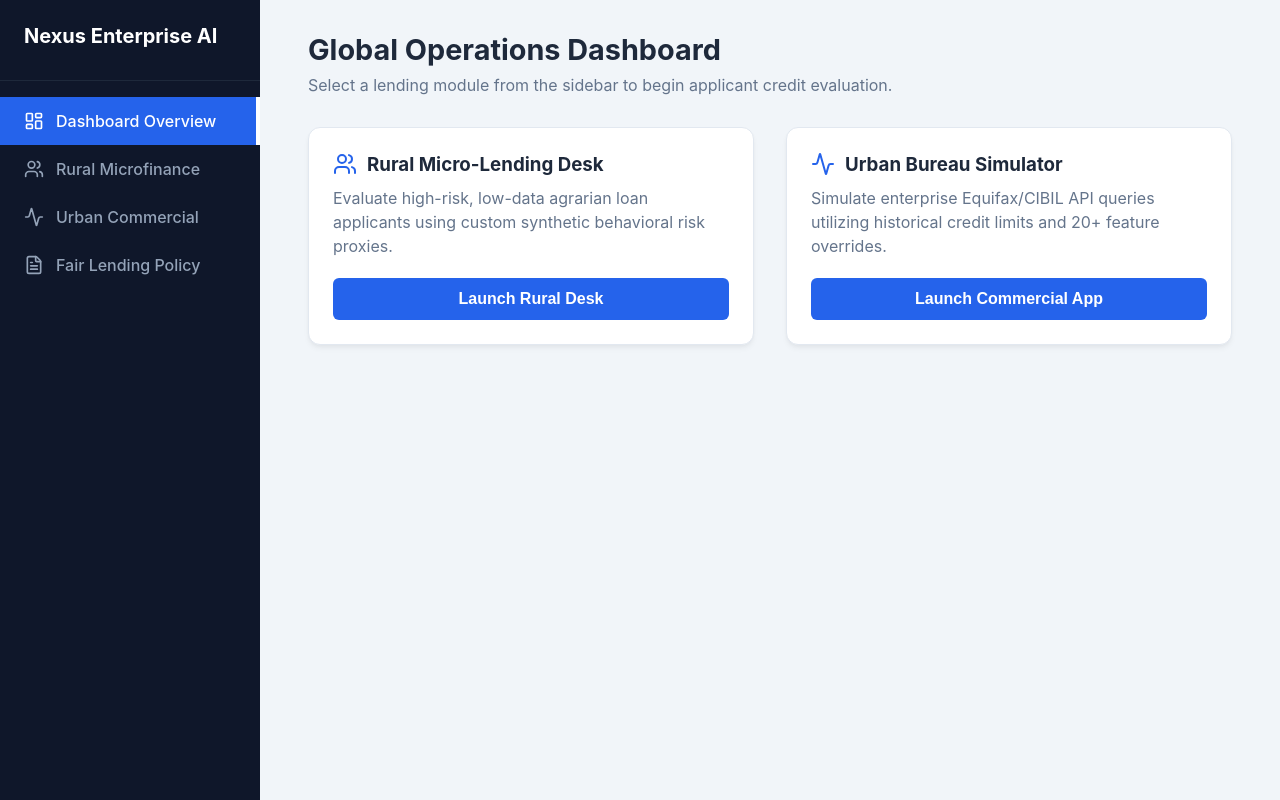
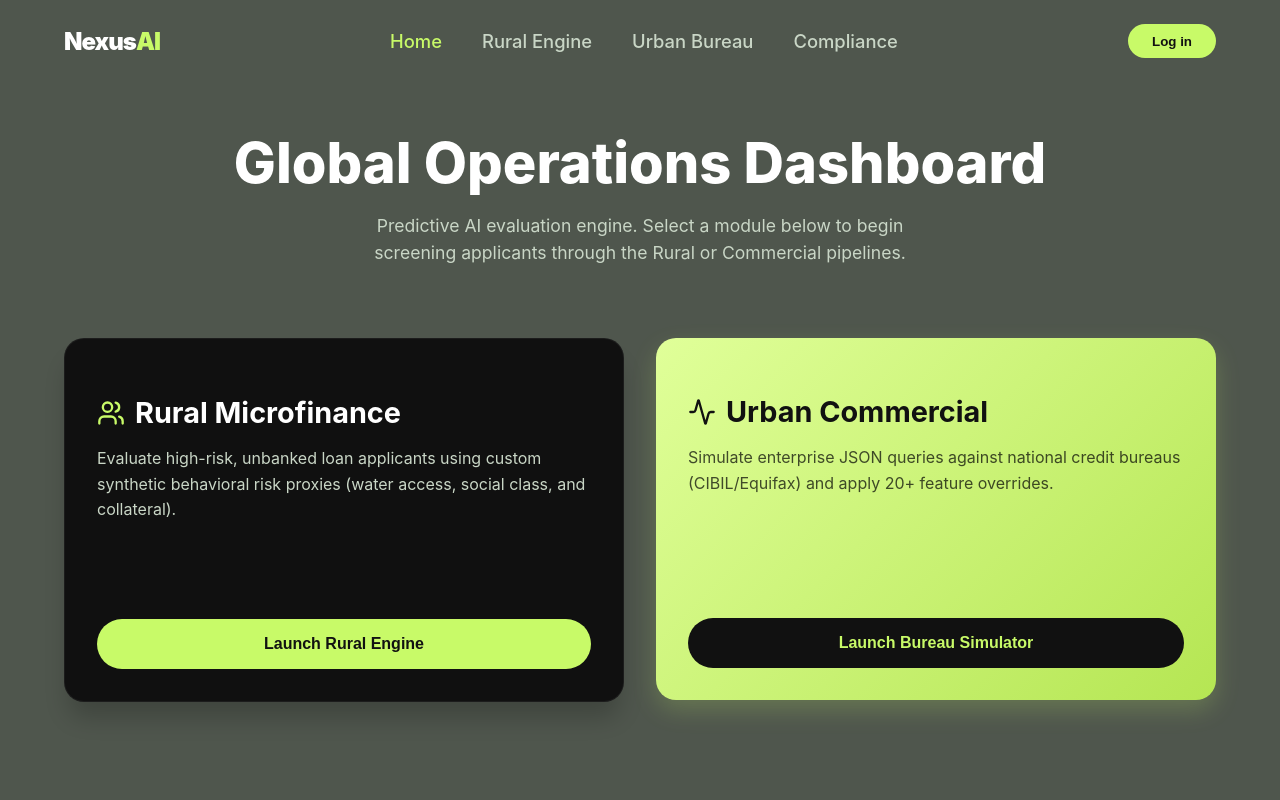
Before and after one commit to Nava-deep-18/Dual_Mode_AI_Lending_System, a React (Vite) app in the folder frontend/: page / in a window 1280 px wide. Built offline with nearby package versions, Linux system fonts and the light colour scheme.

Commit message:
changing ui theme to neon green

```diff
--- a/frontend/src/App.jsx
+++ b/frontend/src/App.jsx
@@ -1,68 +1,78 @@
 import React from 'react'
 import { Routes, Route, Link, useLocation } from 'react-router-dom'
-import { LayoutDashboard, Users, Activity, FileText } from 'lucide-react'
+import { Users, Activity } from 'lucide-react'
 import './index.css'
 import RuralApp from './RuralApp.jsx'
 import UrbanApp from './UrbanApp.jsx'
 
-const Sidebar = () => {
+const Navbar = () => {
   const location = useLocation();
   const path = location.pathname;
 
   return (
-    <div className="sidebar">
-      <div className="sidebar-header">
-        Nexus Enterprise AI
+    <nav className="top-navbar">
+      <div className="navbar-brand">
+        <Link to="/" style={{ textDecoration: 'none' }}>
+           <span style={{ fontSize: "1.5rem", fontWeight: 900, letterSpacing: "-1px", color: "var(--text-bright)" }}>Nexus<span style={{ color: "var(--neon-green)" }}>AI</span></span>
+        </Link>
       </div>
-      <nav>
-        <Link to="/" className={`nav-link ${path === '/' ? 'active' : ''}`}>
-          <LayoutDashboard size={20} />
-          Dashboard Overview
-        </Link>
-        <Link to="/rural" className={`nav-link ${path === '/rural' ? 'active' : ''}`}>
-          <Users size={20} />
-          Rural Microfinance
-        </Link>
-        <Link to="/urban" className={`nav-link ${path === '/urban' ? 'active' : ''}`}>
-          <Activity size={20} />
-          Urban Commercial
-        </Link>
-        <Link to="/compliance" className={`nav-link ${path === '/compliance' ? 'active' : ''}`}>
-          <FileText size={20} />
-          Fair Lending Policy
-        </Link>
-      </nav>
-    </div>
+
+      <div className="navbar-links">
+        <Link to="/" className={path === '/' ? 'active' : ''}>Home</Link>
+        <Link to="/rural" className={path === '/rural' ? 'active' : ''}>Rural Engine</Link>
+        <Link to="/urban" className={path === '/urban' ? 'active' : ''}>Urban Bureau</Link>
+        <Link to="/compliance" className={path === '/compliance' ? 'active' : ''}>Compliance</Link>
+      </div>
+
+      <div className="navbar-actions">
+        <button className="btn-login">Log in</button>
+      </div>
+    </nav>
   );
 };
 
 const DashboardHome = () => (
-  <div>
-    <div className="page-header">
-      <h1>Global Operations Dashboard</h1>
-      <p>Select a lending module from the sidebar to begin applicant credit evaluation.</p>
+  <div style={{ display: "flex", flexDirection: "column", maxWidth: "1200px", margin: "0 auto" }}>
+
+    <div className="page-header" style={{ marginBottom: "2.5rem", textAlign: "center", marginTop: "0rem" }}>
+      <h1 style={{ fontSize: "3.5rem", marginBottom: "1rem" }}>Global Operations Dashboard</h1>
+      <p style={{ maxWidth: "600px", margin: "0 auto", fontSize: "1.1rem" }}>Predictive AI evaluation engine. Select a module below to begin screening applicants through the Rural or Commercial pipelines.</p>
     </div>
 
-    <div style={{ display: 'grid', gridTemplateColumns: 'minmax(300px, 1fr) minmax(300px, 1fr)', gap: '2rem' }}>
-      <div className="card">
-        <h3 style={{ display: 'flex', alignItems: 'center', gap: '10px', margin: 0 }}><Users color="var(--primary-blue)" /> Rural Micro-Lending Desk</h3>
-        <p style={{ color: 'var(--text-muted)', marginTop: '10px', marginBottom: '20px', lineHeight: '1.5' }}>
-          Evaluate high-risk, low-data agrarian loan applicants using custom synthetic behavioral risk proxies.
-        </p>
+    <div style={{ display: 'grid', gridTemplateColumns: 'minmax(350px, 1fr) minmax(350px, 1fr)', gap: '2rem', marginTop: "2rem" }}>
+
+      {/* Rural Desk Card */}
+      <div className="card" style={{ display: "flex", flexDirection: "column", justifyContent: "space-between", height: "100%" }}>
+        <div>
+          <h2 style={{ fontSize: "1.8rem", marginBottom: "15px", display: "flex", alignItems: "center", gap: "10px" }}>
+            <Users size={28} color="var(--neon-green)" />
+            Rural Microfinance
+          </h2>
+          <p style={{ color: "var(--text-muted)", fontSize: "1rem", lineHeight: "1.6", marginBottom: "30px" }}>
+            Evaluate high-risk, unbanked loan applicants using custom synthetic behavioral risk proxies (water access, social class, and collateral).
+          </p>
+        </div>
         <Link to="/rural">
-          <button className="btn-primary">Launch Rural Desk</button>
+          <button className="btn-primary" style={{ width: "100%" }}>Launch Rural Engine</button>
         </Link>
       </div>
 
-      <div className="card">
-        <h3 style={{ display: 'flex', alignItems: 'center', gap: '10px', margin: 0 }}><Activity color="var(--primary-blue)" /> Urban Bureau Simulator</h3>
-        <p style={{ color: 'var(--text-muted)', marginTop: '10px', marginBottom: '20px', lineHeight: '1.5' }}>
-          Simulate enterprise Equifax/CIBIL API queries utilizing historical credit limits and 20+ feature overrides.
-        </p>
+      {/* Urban Bureau Card */}
+      <div className="card-neon" style={{ display: "flex", flexDirection: "column", justifyContent: "space-between", height: "100%" }}>
+        <div>
+          <h2 style={{ fontSize: "1.8rem", marginBottom: "15px", display: "flex", alignItems: "center", gap: "10px", color: "#111" }}>
+            <Activity size={28} color="#111" />
+            Urban Commercial
+          </h2>
+          <p style={{ color: "rgba(0,0,0,0.7)", fontSize: "1rem", lineHeight: "1.6", marginBottom: "30px" }}>
+            Simulate enterprise JSON queries against national credit bureaus (CIBIL/Equifax) and apply 20+ feature overrides.
+          </p>
+        </div>
         <Link to="/urban">
-          <button className="btn-primary">Launch Commercial App</button>
+          <button className="btn-primary" style={{ width: "100%", background: "#111", color: "var(--neon-green)" }}>Launch Bureau Simulator</button>
         </Link>
       </div>
+
     </div>
   </div>
 );
@@ -70,14 +80,14 @@ const DashboardHome = () => (
 const App = () => {
   return (
     <div className="app-wrapper">
-      <Sidebar />
+      <Navbar />
       <div className="main-content">
         <Routes>
           <Route path="/" element={<DashboardHome />} />
           <Route path="/rural" element={<RuralApp />} />
           <Route path="/urban" element={<UrbanApp />} />
           <Route path="/compliance" element={
-            <div>
+            <div style={{ maxWidth: "800px", margin: "0 auto" }}>
                <div className="page-header">
                  <h1>Compliance & Ethics</h1>
                  <p>AI Bias Reporting Dashboard</p>
--- a/frontend/src/UrbanApp.jsx
+++ b/frontend/src/UrbanApp.jsx
@@ -252,7 +252,7 @@ const UrbanApp = () => {
               <button
                 onClick={submitEvaluation}
                 className="btn-primary"
-                style={{ width: "100%", background: "linear-gradient(135deg, #10b981, #059669)", fontSize: "1.1rem", padding: "1rem" }}
+                style={{ width: "100%", fontSize: "1.2rem", padding: "1rem", marginTop: "1rem" }}
                 disabled={evaluating}
               >
                 {evaluating ? "Running AI Core..." : "Execute AI Evaluation"}
--- a/frontend/src/index.css
+++ b/frontend/src/index.css
@@ -1,169 +1,198 @@
 :root {
-  --bg-main: #f1f5f9;
-  --bg-card: #ffffff;
-  --sidebar-bg: #0f172a;
-  --sidebar-text: #94a3b8;
-  --sidebar-hover: #1e293b;
-  --sidebar-active: #ffffff;
+  --bg-main: #4f564d; /* Soft dark olive green background */
+  --bg-card-dark: #101010; /* Pure dark card background */
+  --bg-card-light: #c8fa68; /* Bright neon green card background */
 
-  --text-dark: #1e293b;
-  --text-muted: #64748b;
+  --sidebar-bg: #454c43;
+  --sidebar-text: #b0bfab;
+  --sidebar-hover: #555e53;
+  --sidebar-active: #c8fa68;
 
-  --primary-blue: #2563eb;
-  --primary-hover: #1d4ed8;
+  --text-bright: #ffffff;
+  --text-dark: #111111;
+  --text-muted: #c9d6c6;
 
-  --success: #10b981;
-  --warning: #f59e0b;
-  --danger: #ef4444;
+  --neon-green: #c8fa68;
+  --neon-hover: #b5e653;
 
-  --border-light: #e2e8f0;
+  --border-light: rgba(255, 255, 255, 0.1);
 }
 
 body {
   margin: 0;
   font-family: 'Inter', -apple-system, BlinkMacSystemFont, "Segoe UI", Roboto, sans-serif;
   background-color: var(--bg-main);
-  color: var(--text-dark);
+  color: var(--text-bright);
 }
 
 .app-wrapper {
   display: flex;
+  flex-direction: column;
   height: 100vh;
   width: 100vw;
   overflow: hidden;
 }
 
-.sidebar {
-  width: 260px;
-  background-color: var(--sidebar-bg);
-  color: var(--sidebar-text);
+.top-navbar {
   display: flex;
-  flex-direction: column;
-  padding: 1.5rem 0;
+  align-items: center;
+  justify-content: space-between;
+  padding: 1.5rem 4rem;
+  background-color: var(--bg-main);
 }
 
-.sidebar-header {
-  padding: 0 1.5rem 2rem 1.5rem;
-  font-size: 1.25rem;
-  font-weight: 700;
-  color: white;
-  border-bottom: 1px solid #1e293b;
-  margin-bottom: 1rem;
+.navbar-brand {
+  display: flex;
+  align-items: center;
+  color: var(--text-bright);
 }
 
-.nav-link {
-  padding: 0.875rem 1.5rem;
+.navbar-links {
   display: flex;
-  align-items: center;
-  gap: 12px;
-  color: var(--sidebar-text);
+  gap: 2.5rem;
+}
+
+.navbar-links a {
+  color: var(--text-muted);
   text-decoration: none;
   font-weight: 500;
+  transition: color 0.2s;
+  font-size: 1.15rem;
+}
+
+.navbar-links a:hover {
+  color: var(--text-bright);
+}
+
+.navbar-links a.active {
+  color: var(--neon-green);
+}
+
+.btn-login {
+  background-color: var(--neon-green);
+  color: var(--text-dark);
+  font-weight: 700;
+  border: none;
+  border-radius: 20px;
+  padding: 0.6rem 1.5rem;
+  cursor: pointer;
   transition: all 0.2s;
 }
 
-.nav-link:hover {
-  background-color: var(--sidebar-hover);
-  color: var(--sidebar-active);
-}
-
-.nav-link.active {
-  background-color: var(--primary-blue);
-  color: white;
-  border-right: 4px solid white;
+.btn-login:hover {
+  background-color: var(--neon-hover);
+  transform: translateY(-1px);
 }
 
 .main-content {
   flex: 1;
   overflow-y: auto;
-  padding: 2rem 3rem;
+  padding: 3rem 4rem;
+  background: var(--bg-main);
 }
 
 .page-header {
-  margin-bottom: 2rem;
+  margin-bottom: 2.5rem;
 }
 
 .page-header h1 {
   margin: 0;
-  font-size: 1.8rem;
-  color: var(--text-dark);
+  font-size: 3rem;
+  color: var(--text-bright);
+  line-height: 1.2;
+  font-weight: 800;
 }
 
 .page-header p {
   color: var(--text-muted);
-  margin-top: 0.5rem;
+  font-size: 1.1rem;
+  margin-top: 1rem;
+  max-width: 500px;
+  line-height: 1.5;
 }
 
 .card {
-  background: var(--bg-card);
-  border-radius: 12px;
-  padding: 1.5rem;
-  box-shadow: 0 4px 6px -1px rgba(0, 0, 0, 0.05), 0 2px 4px -1px rgba(0, 0, 0, 0.03);
-  border: 1px solid var(--border-light);
-  margin-bottom: 1.5rem;
+  background: var(--bg-card-dark);
+  border-radius: 20px;
+  padding: 2rem;
+  box-shadow: 0 20px 25px -5px rgba(0, 0, 0, 0.2);
+  border: 1px solid rgba(255,255,255,0.05);
+  color: white;
 }
 
-.form-control {
+.card-neon {
+  background: linear-gradient(135deg, #e0ff99, #b5e653);
+  color: var(--text-dark);
+  border-radius: 20px;
+  padding: 2rem;
+  box-shadow: 0 10px 25px rgba(200, 250, 104, 0.2);
+}
+
+.form-control, input[type="text"], input[type="number"], select {
   width: 100%;
-  padding: 0.625rem 0.75rem;
-  border-radius: 6px;
-  border: 1px solid var(--border-light);
-  background-color: #f8fafc;
-  color: var(--text-dark);
+  padding: 12px !important;
+  border-radius: 8px !important;
+  border: 1px solid var(--border-light) !important;
+  background-color: rgba(0,0,0,0.25) !important;
+  color: white !important;
   font-size: 0.95rem;
   font-family: inherit;
-  transition: border-color 0.2s;
+  transition: all 0.2s;
   box-sizing: border-box;
 }
 
-.form-control:focus {
+input[type="range"] {
+  background-color: transparent !important;
+  border: none !important;
+}
+
+.form-control:focus, input[type="text"]:focus, input[type="number"]:focus, select:focus {
   outline: none;
-  border-color: var(--primary-blue);
-  box-shadow: 0 0 0 3px rgba(37, 99, 235, 0.1);
+  border-color: var(--neon-green) !important;
+  box-shadow: 0 0 0 3px rgba(200, 250, 104, 0.2);
 }
 
 .btn-primary {
-  background-color: var(--primary-blue);
-  color: white;
+  background-color: var(--neon-green);
+  color: var(--text-dark);
   border: none;
-  padding: 0.75rem 1.5rem;
-  border-radius: 6px;
-  font-weight: 600;
+  padding: 1rem 2rem;
+  border-radius: 30px;
+  font-weight: 700;
+  font-size: 1rem;
   cursor: pointer;
-  width: 100%;
-  transition: background-color 0.2s;
-  font-size: 1rem;
+  transition: all 0.2s;
+  display: inline-block;
 }
 
 .btn-primary:hover {
-  background-color: var(--primary-hover);
+  background-color: var(--neon-hover);
+  transform: translateY(-2px);
+  box-shadow: 0 10px 20px rgba(200, 250, 104, 0.3);
 }
 
 .btn-primary:disabled {
   opacity: 0.6;
   cursor: not-allowed;
+  transform: none;
+  box-shadow: none;
 }
 
-.status-badge {
-  padding: 4px 10px;
-  border-radius: 12px;
-  font-size: 0.75rem;
-  font-weight: 600;
-  letter-spacing: 0.5px;
-  text-transform: uppercase;
+.hero-grid {
+  display: grid;
+  grid-template-columns: 1fr 1fr;
+  gap: 2rem;
+  align-items: center;
 }
 
-.status-safe {
-  background: rgba(16, 185, 129, 0.1);
-  color: #059669;
+.metrics-row {
+  display: flex;
+  align-items: flex-end;
+  gap: 15px;
+  margin-top: 20px;
 }
 
-.status-danger {
-  background: rgba(239, 68, 68, 0.1);
-  color: #dc2626;
+.bar {
+  width: 40px;
+  border-radius: 8px 8px 0 0;
 }
-
-.status-warning {
-  background: rgba(245, 158, 11, 0.1);
-  color: #d97706;
-}
```
Also changed, not shown: frontend/public/hero.png (added).
